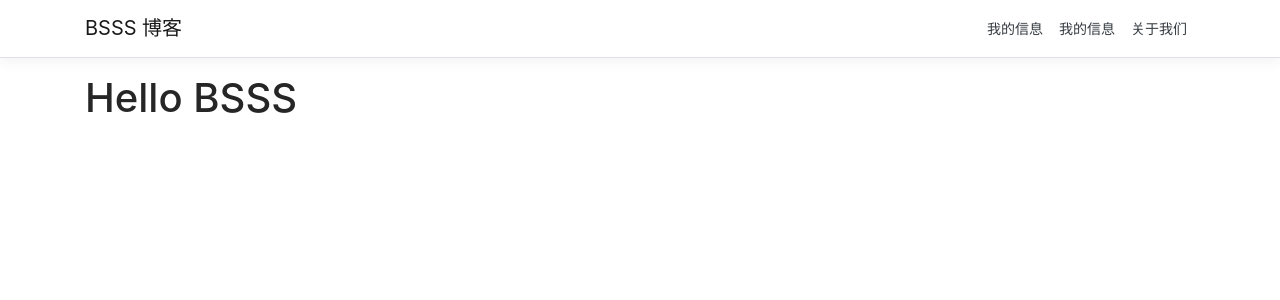
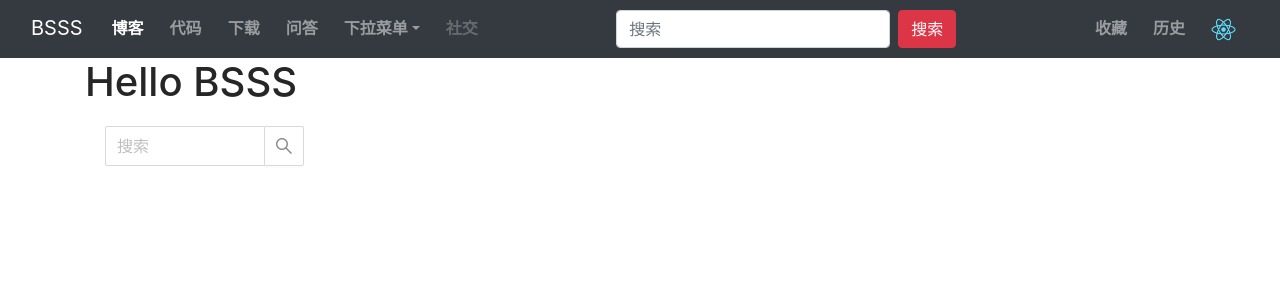
Before and after one commit to NWPU-BSSS/front-end, a React (Create React App) app: page / in a window 1280 px wide. Shown: the top 300 px of the page. Built offline with nearby package versions, Linux system fonts and the light colour scheme.

Commit message:
【feat】引入bootstrap，完善导航栏

```diff
--- a/package.json
+++ b/package.json
@@ -9,6 +9,7 @@
     "antd": "^4.7.3",
     "axios": "^0.21.0",
     "bootstrap": "^4.5.3",
+    "jquery": "^3.5.1",
     "react": "^17.0.1",
     "react-dom": "^17.0.1",
     "react-router": "^5.2.0",
--- a/src/App.js
+++ b/src/App.js
@@ -1,5 +1,4 @@
 import './App.css'
-import { Row, Col } from 'antd'
 import { Route } from 'react-router'
 import React from 'react'
 import 'antd/dist/antd.css'
--- a/src/components/NavMenu.css
+++ b/src/components/NavMenu.css
@@ -2,6 +2,17 @@ a.navbar-brand {
   white-space: normal;
   text-align: center;
   word-break: break-all;
+}
+
+div.container-fluid{
+  width: 1600px;
+}
+
+a.nav-link{
+  color: #ffffff;
+  font-weight: bolder;
+  font-size: 16px;
+  margin: 0 5px;
 }
 
 html {
@@ -16,3 +27,8 @@ html {
 .box-shadow {
   box-shadow: 0 .25rem .75rem rgba(0, 0, 0, .05);
 }
+
+.bsss-navmenu{
+  background-color: #001529;
+  color: #fff;
+}
--- a/src/components/NavMenu.js
+++ b/src/components/NavMenu.js
@@ -1,8 +1,12 @@
 import React, { Component } from 'react'
-import { Col, Row } from 'antd'
 import { Collapse, Container, Navbar, NavbarBrand, NavbarToggler, NavItem, NavLink } from 'reactstrap'
 import { Link } from 'react-router-dom'
 import './NavMenu.css'
+import { Button, Input } from 'antd'
+
+let { Search } = Input
+
+const onSearch = value => console.log(value)
 
 export class NavMenu extends Component {
   constructor (props) {
@@ -23,27 +27,68 @@ export class NavMenu extends Component {
   render () {
     return (
       <header>
-        <Navbar className="navbar-expand-sm navbar-toggleable-sm ng-white border-bottom box-shadow mb-3" light>
-          <Container>
-            <NavbarBrand tag={Link} to="/">
-              BSSS 博客
-            </NavbarBrand>
-            <NavbarToggler onClick={this.toggleNavbar} className="mr-2"/>
-            <Collapse className="d-sm-inline-flex flex-sm-row-reverse" isOpen={!this.state.collapsed} navbar>
-              <ul className="navbar-nav flex-grow">
-                <NavItem>
-                  <NavLink tag={Link} className="text-dark" to="/counter">我的信息</NavLink>
-                </NavItem>
-                <NavItem>
-                  <NavLink tag={Link} className="text-dark" to="/counter">我的信息</NavLink>
-                </NavItem>
-                <NavItem>
-                  <NavLink tag={Link} className="text-dark" to="/fetch-data">关于我们</NavLink>
-                </NavItem>
+        <nav className="navbar navbar-expand-lg navbar-dark bg-dark">
+          <div className="container-fluid">
+            <a className="navbar-brand" href="#">BSSS</a>
+            <button className="navbar-toggler" type="button" data-toggle="collapse"
+                    data-target="#navbarSupportedContent"
+                    aria-controls="navbarSupportedContent" aria-expanded="false" aria-label="Toggle navigation">
+              <span className="navbar-toggler-icon"/>
+            </button>
+
+            <div className="collapse navbar-collapse" id="navbarSupportedContent">
+              <ul className="navbar-nav mr-auto">
+                <li className="nav-item active">
+                  <a className="nav-link" href="#">博客<span className="sr-only">(current)</span></a>
+                </li>
+                <li className="nav-item">
+                  <a className="nav-link" href="#">代码</a>
+                </li>
+                <li className="nav-item">
+                  <a className="nav-link" href="#">下载</a>
+                </li>
+                <li className="nav-item">
+                  <a className="nav-link" href="#">问答</a>
+                </li>
+                <li className="nav-item dropdown">
+                  <a className="nav-link dropdown-toggle" href="#" id="navbarDropdown" role="button"
+                     data-toggle="dropdown" aria-haspopup="true" aria-expanded="false">
+                    下拉菜单
+                  </a>
+                  <div className="dropdown-menu" aria-labelledby="navbarDropdown">
+                    <a className="dropdown-item" href="#">活动</a>
+                    <a className="dropdown-item" href="#">其他活动</a>
+                    <div className="dropdown-divider"/>
+                    <a className="dropdown-item" href="#">其他</a>
+                  </div>
+                </li>
+                <li className="nav-item">
+                  <a className="nav-link disabled" href="#" tabIndex="-1" aria-disabled="true">社交</a>
+                </li>
               </ul>
-            </Collapse>
-          </Container>
-        </Navbar>
+              <form className="form-inline my-2 my-lg-0">
+                <input className="form-control mr-sm-2" type="search" placeholder="搜索" aria-label="Search"/>
+                <button className="btn btn-danger my-2 my-sm-0" type="submit">搜索</button>
+              </form>
+              <ul className="navbar-nav ml-auto">
+                <li className="nav-item">
+                  <a className="nav-link" href="#">收藏</a>
+                </li>
+                <li className="nav-item">
+                  <a className="nav-link" href="#">历史</a>
+                </li>
+                <li className="nav-item">
+                  <a className="nav-link" href="/">
+                    <img style={{
+                      width: 25,
+                      height: 25
+                    }} src={'logo192.png'} alt="avatar"/>
+                  </a>
+                </li>
+              </ul>
+            </div>
+          </div>
+        </nav>
       </header>
     )
   }
--- a/src/index.js
+++ b/src/index.js
@@ -1,4 +1,6 @@
 import 'bootstrap/dist/css/bootstrap.css'
+import 'bootstrap/dist/js/bootstrap'
+import 'antd/dist/antd.css'
 import React from 'react'
 import ReactDOM from 'react-dom'
 import './index.css'
--- a/src/pages/Home.js
+++ b/src/pages/Home.js
@@ -1,6 +1,5 @@
 import React, { Component } from 'react'
-import Layout from 'antd/lib/layout'
-import Sider from 'antd/lib/layout/Sider'
+import { Input } from 'antd'
 
 export class Home extends Component {
 
@@ -8,6 +7,10 @@ export class Home extends Component {
     return (
       <div>
         <h1>Hello BSSS</h1>
+        <Input.Search style={{
+          width: 200,
+          margin: '0 20px',
+        }} placeholder="搜索" size="large"/>
       </div>
     )
   }
```
Also changed, not shown: 1 other file (tests, documents, lock files or other folders).
